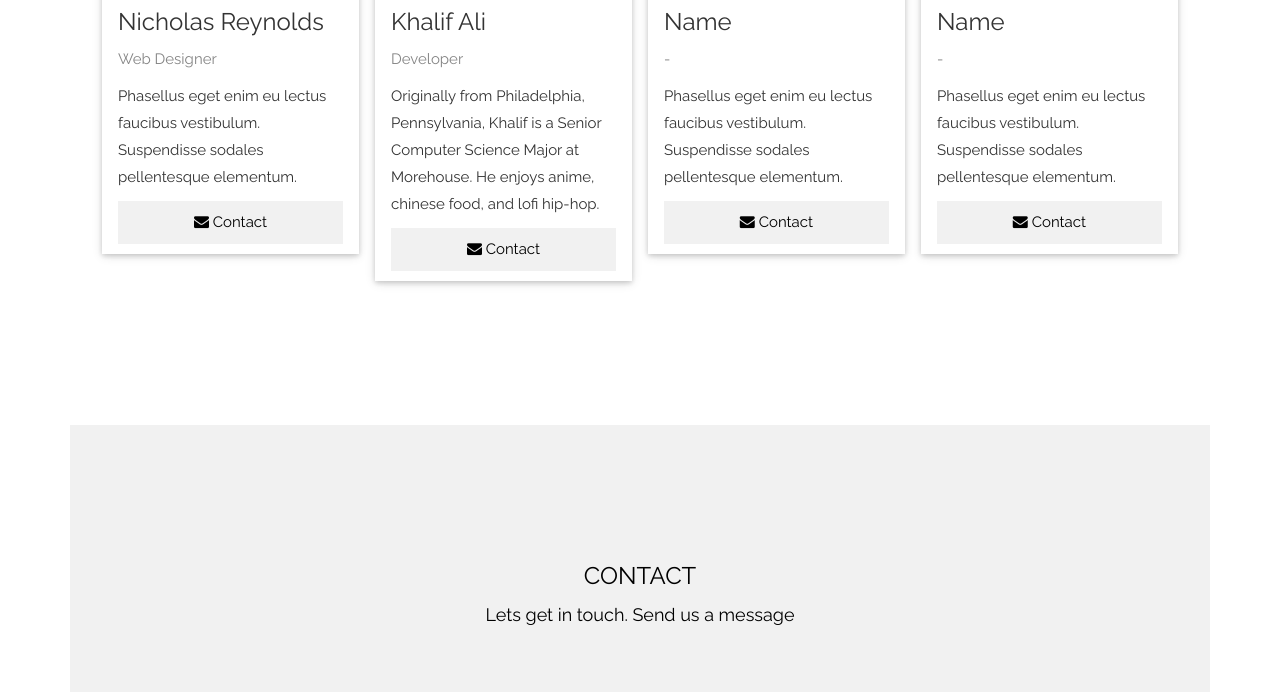
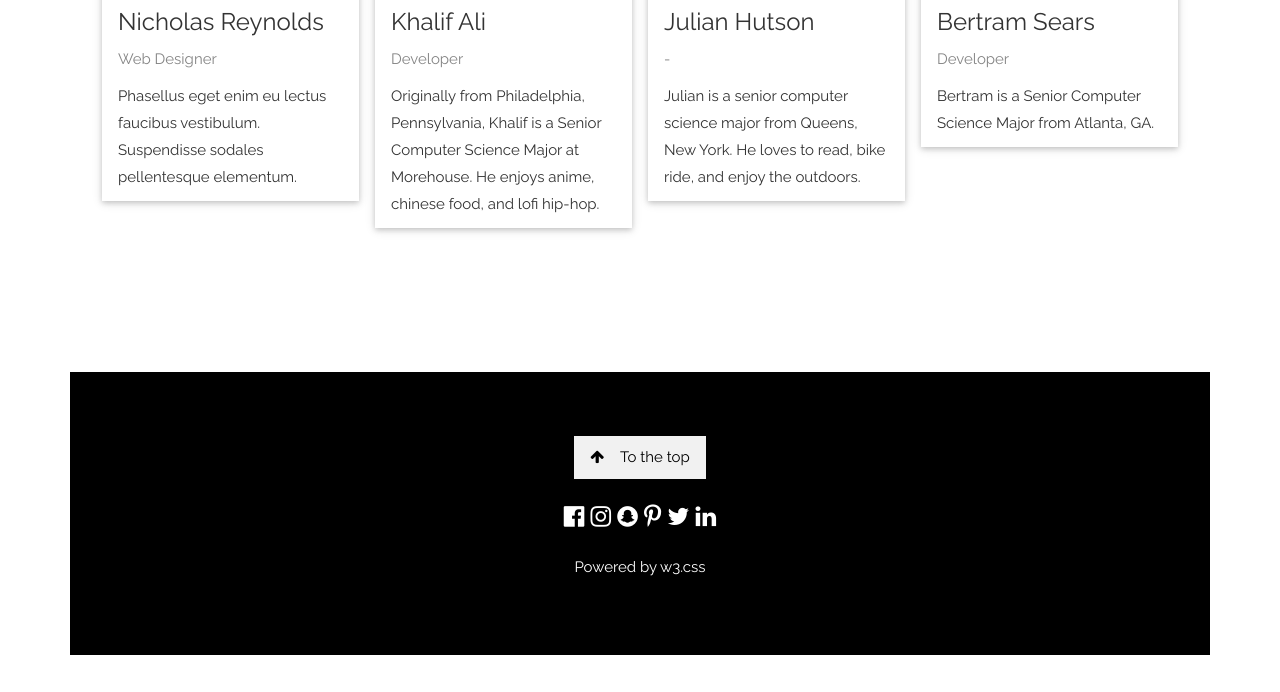
Before and after one commit to MorehouseResearchProjects/csMatriculation, a Rails app: page / in a window 1280 px wide. Shown: the part 2197-2889 px from the top of the page. Run offline with Rails 7, Linux system fonts and the light colour scheme; style sheets or scripts are compiled from the project's sources; some libraries are stand-ins or nearby versions.

Commit message:
Update index.html.erb

```diff
--- a/app/views/welcome/index.html.erb
+++ b/app/views/welcome/index.html.erb
@@ -36,6 +36,7 @@ body, html {
             <!--<a href="#about" class="w3-bar-item w3-button">LOG IN</a>-->
             <%= link_to "Sign up", "/signup" , :class => "w3-bar-item w3-button" %>
             <%= link_to "Login", "/login" , :class => "w3-bar-item w3-button" %>
+
             <a href="#about" class="w3-bar-item w3-button">About</a>
             <a href="#team" class="w3-bar-item w3-button"><i class="fa fa-user"></i> Team</a>
             <!--<a href="#work" class="w3-bar-item w3-button"><i class="fa fa-th"></i> WORK</a>-->
@@ -85,28 +86,28 @@ body, html {
 </div>
 <!-- About Section -->
 <div class="w3-container" style="padding:128px 16px" id="about">
- <h3 class="w3-center">ABOUT THE COMPANY</h3>
+    <h3 class="w3-center">ABOUT THE MATRICULATION PORTAL</h3>
     <p class="w3-center w3-large">The goal of the Morehouse College Computer Science Degree Tracker product is to be your online academic advisor in order to aid your class selection during your tenure at Morehouse College. The ultimate goal of our product is to get you to graduate in four years having taken the proper degree requirements for graduation</p>
     <div class="w3-row-padding w3-center" style="margin-top:64px">
         <div class="w3-quarter">
             <i class="fa fa-desktop w3-margin-bottom w3-jumbo w3-center"></i>
             <p class="w3-large">Register</p>
-      <p>Lorem ipsum dolor sit amet, consectetur adipiscing elit, sed do eiusmod tempor incididunt ut labore et dolore.</p>
+            <p>Register for classes that fulfill your major classes, general education requirements, and personal interests.</p>
         </div>
         <div class="w3-quarter">
             <i class="fa fa-heart w3-margin-bottom w3-jumbo"></i>
             <p class="w3-large">Plan</p>
-      <p>Lorem ipsum dolor sit amet, consectetur adipiscing elit, sed do eiusmod tempor incididunt ut labore et dolore.</p>
+            <p>A successfull student is one that plans ahead. Plan out your class schedule for the school years to come.</p>
         </div>
         <div class="w3-quarter">
             <i class="fa fa-diamond w3-margin-bottom w3-jumbo"></i>
             <p class="w3-large">Graduate</p>
-      <p>Lorem ipsum dolor sit amet, consectetur adipiscing elit, sed do eiusmod tempor incididunt ut labore et dolore.</p>
+            <p>Graduation is your goal, so we make it our priortity. This service will make sure you run a successful race to the finish line.</p>
         </div>
         <div class="w3-quarter">
             <i class="fa fa-cog w3-margin-bottom w3-jumbo"></i>
             <p class="w3-large">Learn</p>
-      <p>Lorem ipsum dolor sit amet, consectetur adipiscing elit, sed do eiusmod tempor incididunt ut labore et dolore.</p>
+            <p>There is a course for every type of student. Learn about different professors and the classes that they teach.</p>
         </div>
     </div>
 </div>
@@ -114,8 +115,8 @@ body, html {
 <!-- Team Section -->
 <div class="w3-container" style="padding:128px 16px" id="team">
     <h3 class="w3-center">THE TEAM</h3>
-  <p class="w3-center w3-large">The ones who run this company</p>
-  <div class="w3-row-padding w3-grayscale" style="margin-top:64px">
+    <p class="w3-center w3-large">The Creators of the CS Matriculation App</p>
+    <div class="w3-row-padding" style="margin-top:64px">
         <div class="w3-col l3 m6 w3-margin-bottom">
             <div class="w3-card">
                 <img src="https://scontent.fatl1-1.fna.fbcdn.net/v/t1.0-9/11018576_844484528926450_761083418925321997_n.jpg?oh=784be63ca76765540de01219ac2adc57&oe=5AAADA1E" alt="John" style="width:100%">
@@ -123,7 +124,6 @@ body, html {
                     <h3>Nicholas Reynolds</h3>
                     <p class="w3-opacity">Web Designer</p>
                     <p>Phasellus eget enim eu lectus faucibus vestibulum. Suspendisse sodales pellentesque elementum.</p>
-          <p><button class="w3-button w3-light-grey w3-block"><i class="fa fa-envelope"></i> Contact</button></p>
                 </div>
             </div>
         </div>
@@ -134,29 +134,26 @@ body, html {
                     <h3>Khalif Ali</h3>
                     <p class="w3-opacity">Developer</p>
                     <p>Originally from Philadelphia, Pennsylvania, Khalif is a Senior Computer Science Major at Morehouse. He enjoys anime, chinese food, and lofi hip-hop.</p>
-          <p><button class="w3-button w3-light-grey w3-block"><i class="fa fa-envelope"></i> Contact</button></p>
                 </div>
             </div>
         </div>
         <div class="w3-col l3 m6 w3-margin-bottom">
             <div class="w3-card">
-        <img src="https://micvadam.files.wordpress.com/2013/12/li-no-profile-photo.jpg" alt="Mike" style="width:100%">
+                <img src="https://media.licdn.com/mpr/mpr/shrinknp_400_400/AAEAAQAAAAAAAA0gAAAAJDA0MWViNzU2LTE4YzItNGFjMC1hZTcyLTMyYmNlMWNjN2U2NQ.jpg" alt="Mike" style="width:100%">
                 <div class="w3-container">
-          <h3>Name</h3>
+                    <h3>Julian Hutson</h3>
                     <p class="w3-opacity">-</p>
-          <p>Phasellus eget enim eu lectus faucibus vestibulum. Suspendisse sodales pellentesque elementum.</p>
-          <p><button class="w3-button w3-light-grey w3-block"><i class="fa fa-envelope"></i> Contact</button></p>
+                    <p>Julian is a senior computer science major from Queens, New York. He loves to read, bike ride, and enjoy the outdoors.</p>
                 </div>
             </div>
         </div>
         <div class="w3-col l3 m6 w3-margin-bottom">
             <div class="w3-card">
-        <img src="https://micvadam.files.wordpress.com/2013/12/li-no-profile-photo.jpg" alt="Dan" style="width:100%">
+                <img src="https://outlook.office.com/owa/service.svc/s/GetAttachmentThumbnail?id=AAMkADNkMWM4ZWQ0LTg0ZjAtNGZjZS05ZmI2LThlN2ZhYTg4YzQ3ZQBGAAAAAACljEt9qrRqSaIKL0%2FBB3EPBwCLruSvl2UZQardV0LfHFcwAAAAAAEMAACLruSvl2UZQardV0LfHFcwAAMZLxifAAABEgAQAF1%2B7GrZnwlBk%2B5KicwcV3Q%3D&thumbnailType=2&X-OWA-CANARY=tICfgRUwe0GrZdt5k0G_ZtDlE5c3OdUYPf1vCRyHl9Qpp1NR8nCDbYv4-Lnf95Ih0SuWA777ZeU." alt="Dan" style="width:100%">
                 <div class="w3-container">
-          <h3>Name</h3>
-          <p class="w3-opacity">-</p>
-          <p>Phasellus eget enim eu lectus faucibus vestibulum. Suspendisse sodales pellentesque elementum.</p>
-          <p><button class="w3-button w3-light-grey w3-block"><i class="fa fa-envelope"></i> Contact</button></p>
+                    <h3>Bertram Sears</h3>
+                    <p class="w3-opacity">Developer</p>
+                    <p>Bertram is a Senior Computer Science Major from Atlanta, GA.</p>
                 </div>
             </div>
         </div>
@@ -164,31 +161,6 @@ body, html {
 </div>
 
 
-<!-- Pricing Section -->
-
-<!-- Contact Section -->
-<div class="w3-container w3-light-grey" style="padding:128px 16px" id="contact">
-    <h3 class="w3-center">CONTACT</h3>
-    <p class="w3-center w3-large">Lets get in touch. Send us a message</p>
-    <div class="w3-row-padding" style="margin-top:64px">
-        <div class="w3-half">
-            <p><i class="fa fa-map-marker fa-fw w3-xxlarge w3-margin-right"></i> Atlanta, US</p>
-            <p><i class="fa fa-phone fa-fw w3-xxlarge w3-margin-right"></i> Phone: +00 151515</p>
-            <p><i class="fa fa-envelope fa-fw w3-xxlarge w3-margin-right"> </i> Email: mail@mail.com</p><br>
-            <form action="/action_page.php" target="_blank">
-                <p><input class="w3-input w3-border" type="text" placeholder="Name" required name="Name"></p>
-                <p><input class="w3-input w3-border" type="text" placeholder="Email" required name="Email"></p>
-                <p><input class="w3-input w3-border" type="text" placeholder="Subject" required name="Subject"></p>
-                <p><input class="w3-input w3-border" type="text" placeholder="Message" required name="Message"></p>
-                <p><button class="w3-button w3-black" type="submit"><i class="fa fa-paper-plane"></i> SEND MESSAGE</button></p>
-            </form>
-        </div>
-        <div class="w3-half">
-            <!-- Add Google Maps -->
-            <div id="googleMap" class="w3-greyscale-max" style="width:100%;height:510px;"></div>
-        </div>
-    </div>
-</div>
 
 <!-- Footer -->
 <footer class="w3-center w3-black w3-padding-64">
@@ -214,13 +186,11 @@ body, html {
             mapTypeId:google.maps.MapTypeId.ROADMAP
         };
         var map=new google.maps.Map(document.getElementById("googleMap"),mapOptions);
-
         var marker = new google.maps.Marker({
         position: myCenter,
         });
         marker.setMap(map);
     }
-
     // Modal Image Gallery
     function onClick(element) {
         document.getElementById("img01").src = element.src;
@@ -228,11 +198,8 @@ body, html {
         var captionText = document.getElementById("caption");
         captionText.innerHTML = element.alt;
     }
-
-
     // Toggle between showing and hiding the sidebar when clicking the menu icon
     var mySidebar = document.getElementById("mySidebar");
-
     function w3_open() {
         if (mySidebar.style.display === 'block') {
             mySidebar.style.display = 'none';
@@ -240,7 +207,6 @@ body, html {
             mySidebar.style.display = 'block';
         }
     }
-
     // Close the sidebar with the close button
     function w3_close() {
         mySidebar.style.display = "none";
```
Lines whose indentation alone changed are shown as unchanged.
